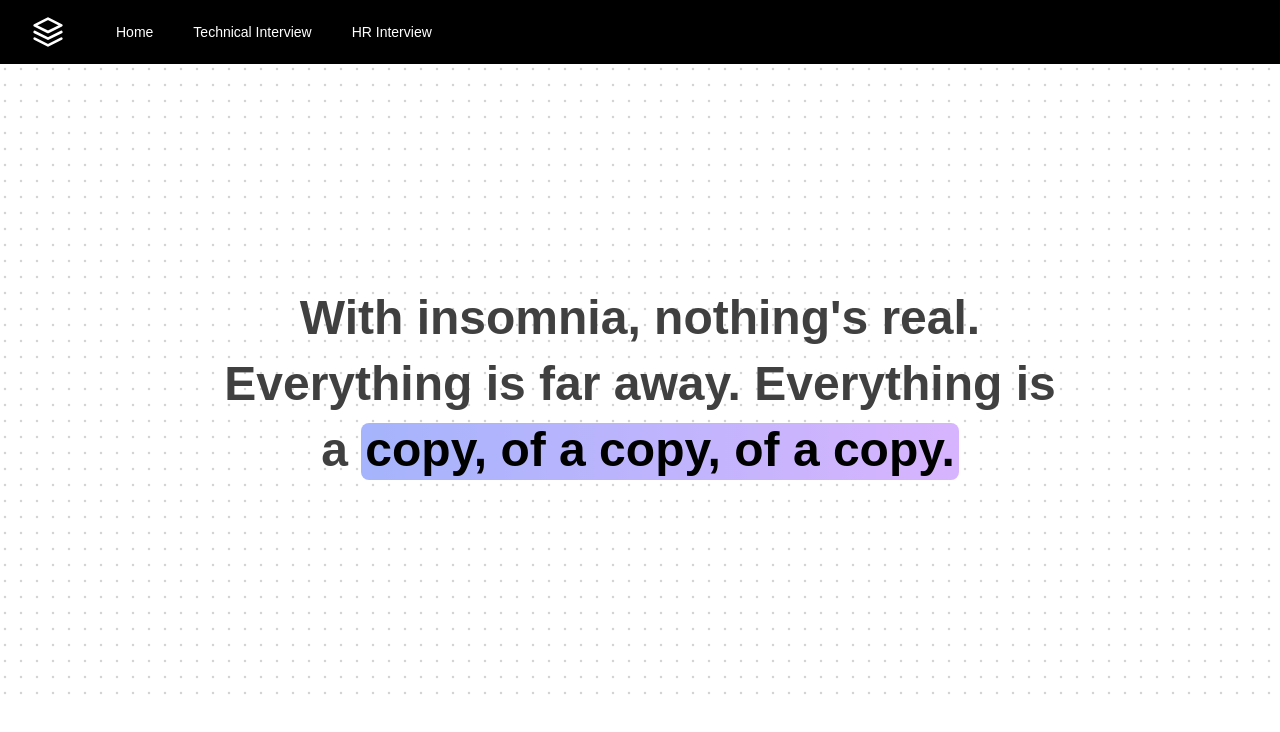
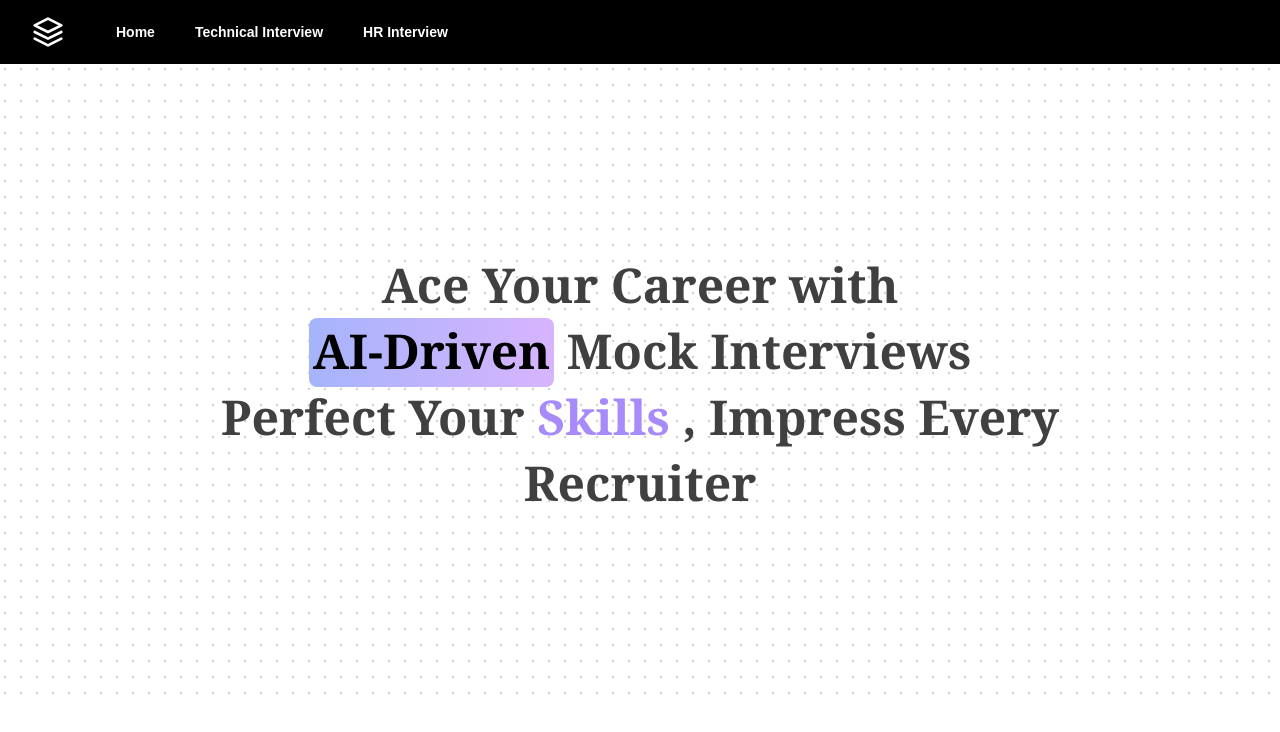
Before and after one commit to KiranBabu007/AI-Interviewer, a Next.js app in the folder my-app/: page /dashboard in a window 1280 px wide. Shown: the top 732 px of the page. Built offline with nearby package versions, Linux system fonts and the light colour scheme.

Commit message:
feat: update Landing component text and enhance Navbar links with hover effects

```diff
--- a/my-app/app/dashboard/_components/Landing.tsx
+++ b/my-app/app/dashboard/_components/Landing.tsx
@@ -19,13 +19,14 @@ const Landing = (props: Props) => {
           duration: 0.5,
           ease: [0.4, 0.0, 0.2, 1],
         }}
-        className="text-2xl px-4 md:text-4xl lg:text-5xl font-bold text-neutral-700 dark:text-white max-w-4xl leading-relaxed lg:leading-snug text-center mx-auto "
+        className="text-2xl px-4 md:text-4xl lg:text-5xl font-bold text-neutral-700 dark:text-white max-w-4xl leading-relaxed lg:leading-snug text-center mx-auto font-serif "
       >
-        With insomnia, nothing&apos;s real. Everything is far away. Everything
-        is a{" "}
-        <Highlight className="text-black dark:text-white">
-          copy, of a copy, of a copy.
-        </Highlight>
+        Ace Your Career with <br />
+        <Highlight className="text-black dark:text-white font-extrabold">
+          AI-Driven
+        </Highlight> Mock Interviews <br />
+        Perfect Your {' '}
+        <span className="text-violet-400 " >Skills</span>{' '}, Impress Every Recruiter
       </motion.h1>
     </HeroHighlight>
   )
--- a/my-app/app/dashboard/_components/Navbar.tsx
+++ b/my-app/app/dashboard/_components/Navbar.tsx
@@ -9,7 +9,7 @@ const Navbar = () => {
   const [isOpen, setIsOpen] = useState(false)
 
   return (
-    <nav className="bg-black text-white">
+    <nav className="bg-black text-white ">
       <div className="max-w-7xl mx-auto px-4 sm:px-6 lg:px-8">
         <div className="flex items-center justify-between h-16">
           <div className="flex items-center">
@@ -23,10 +23,10 @@ const Navbar = () => {
               </Link>
             </div>
             <div className="hidden md:block">
-              <div className="ml-10 flex items-baseline space-x-4">
-                <Link href="/" className="px-3 py-2 rounded-md text-sm font-medium hover:bg-gray-700 hover:text-white">Home</Link>
-                <Link href="/technical-interview" className="px-3 py-2 rounded-md text-sm font-medium hover:bg-gray-700 hover:text-white">Technical Interview</Link>
-                <Link href="/hr-interview" className="px-3 py-2 rounded-md text-sm font-medium hover:bg-gray-700 hover:text-white">HR Interview</Link>
+              <div className="ml-10 flex items-baseline space-x-4 font-bold">
+                <Link href="/" className="px-3 py-2 rounded-md text-sm transform transition-transform duration-200 hover:scale-110">Home</Link>
+                <Link href="/technical-interview" className="px-3 py-2 rounded-md text-sm transform transition-transform duration-200 hover:scale-110">Technical Interview</Link>
+                <Link href="/hr-interview" className="px-3 py-2 rounded-md text-sm transform transition-transform duration-200 hover:scale-110">HR Interview</Link>
               </div>
             </div>
           </div>
```
